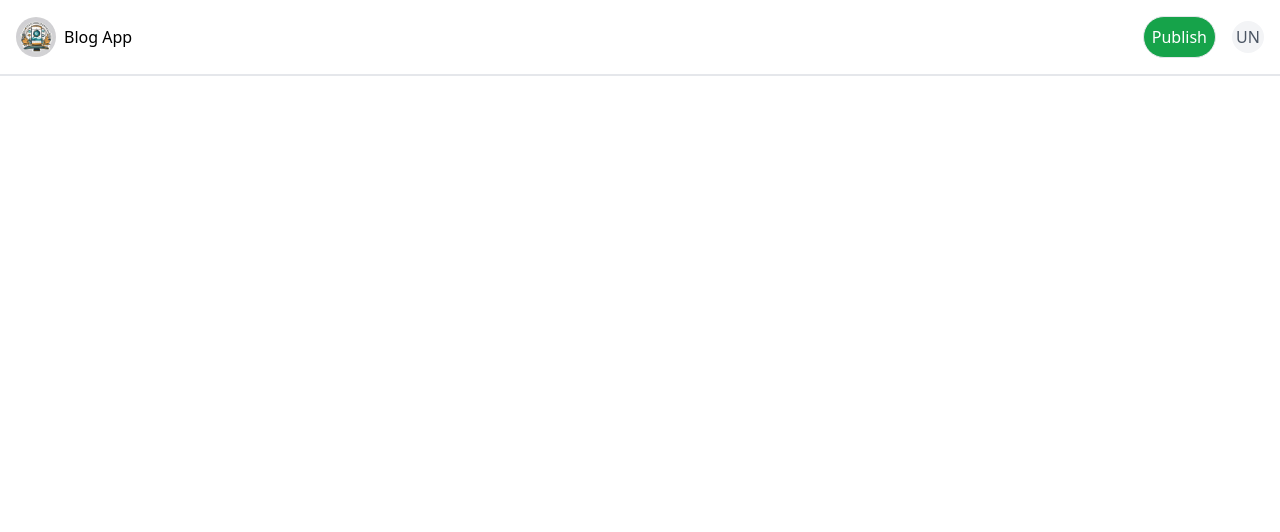
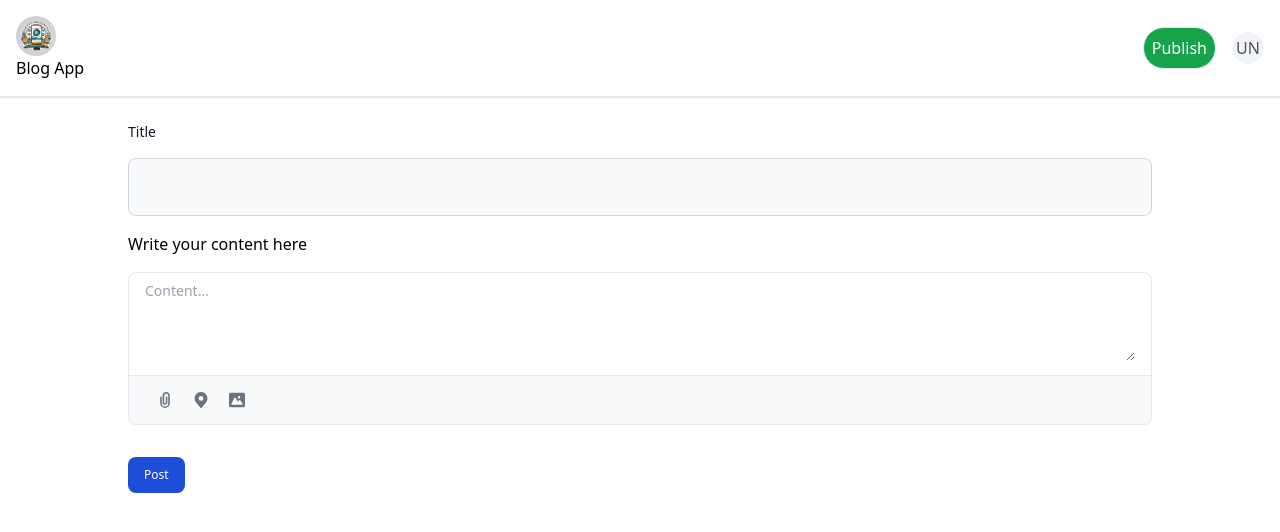
Before and after one commit to Yh010/BlogApp, a React (Vite) app in the folder frontend/: page /publish in a window 1280 px wide. Before the commit this address had no page. Shown: the top 532 px of the page. Built offline with nearby package versions, Linux system fonts and the light colour scheme.

Commit message:
publish new blog

```diff
--- a/frontend/src/App.tsx
+++ b/frontend/src/App.tsx
@@ -1,21 +1,23 @@
-import { BrowserRouter, Route, Routes } from "react-router-dom";
+import { Route, Routes } from "react-router-dom";
 
 import { Blog } from "./pages/Blog";
 import { Signin } from "./pages/SignIn";
 import { Signup } from "./pages/SignUp";
 import { AllBlogs } from "./pages/AllBlogs";
+import { PublishBlog } from "./pages/PublishBlog";
+import { Navbar } from "./components/Navbar";
 
 function App() {
   return (
     <>
-      <BrowserRouter>
+      <Navbar />
       <Routes>
         <Route path="/signup" element={<Signup />} />
         <Route path="/signin" element={<Signin />} />
         <Route path="/blog/:id" element={<Blog />} />
         <Route path="/blogs" element={<AllBlogs />} />
+        <Route path="/publish" element={<PublishBlog />} />
       </Routes>
-      </BrowserRouter>
     </>
   );
 }
--- a/frontend/src/components/Navbar.tsx
+++ b/frontend/src/components/Navbar.tsx
@@ -1,3 +1,4 @@
+import { Link } from "react-router-dom";
 import logo from "../assets/logo.jpg";
 import { PublishButton } from "./PublishButton";
 import { UserProfileIcon } from "./UserProfile/UserProfileIcon";
@@ -5,15 +6,19 @@ export const Navbar = () => {
   return (
     <div className="border-b-2 flex justify-between p-4">
       <div className="flex justify items-center space-x-2">
-        <div>
-          <img className="h-10 w-10 rounded-full" src={logo} />
-        </div>
-        <div>Blog App</div>
+        <Link to={"/blogs"}>
+          <div>
+            <img className="h-10 w-10 rounded-full" src={logo} />
+          </div>
+          <div>Blog App</div>
+        </Link>
       </div>
 
       <div className="flex justify items-center space-x-4">
         <div>
-          <PublishButton />
+          <Link to={"/publish"}>
+            <PublishButton />
+          </Link>
         </div>
         <div>
           <UserProfileIcon inputname="users Name" />
--- a/frontend/src/main.tsx
+++ b/frontend/src/main.tsx
@@ -2,11 +2,12 @@ import React from "react";
 import ReactDOM from "react-dom/client";
 import App from "./App.tsx";
 import "./index.css";
-import { Navbar } from "./components/Navbar.tsx";
+import { BrowserRouter } from "react-router-dom";
 
 ReactDOM.createRoot(document.getElementById("root")!).render(
   <React.StrictMode>
-    <Navbar />
-    <App />
+    <BrowserRouter>
+      <App />
+    </BrowserRouter>
   </React.StrictMode>
 );
--- /dev/null
+++ b/frontend/src/pages/PublishBlog.tsx
@@ -0,0 +1,139 @@
+import axios from "axios";
+import { ChangeEvent, useState } from "react";
+import { BACKEND_URL } from "../config";
+import { useNavigate } from "react-router-dom";
+
+export const PublishBlog = () => {
+  const [title, setTitle] = useState("");
+  const [desc, setdesc] = useState("");
+  const navigate = useNavigate();
+  return (
+    <div className=" flex justify-center">
+      <div className="m-6 max-w-screen-lg w-full space-y-4">
+        <label
+          htmlFor="Title"
+          className="block mb-2 text-sm font-medium text-gray-900 "
+        >
+          Title
+        </label>
+        <input
+          type="text"
+          id="Title"
+          className="block w-full p-4 text-gray-900 border border-gray-300 rounded-lg bg-gray-50 text-base focus:ring-blue-500 focus:border-blue-500 "
+          onChange={(e) => {
+            setTitle(e.target.value);
+          }}
+        />
+        <div>Write your content here </div>
+        <TextEditor
+          onChange={(e) => {
+            setdesc(e.target.value);
+          }}
+        />
+        <button
+          type="submit"
+          className="inline-flex items-center py-2.5 px-4 text-xs font-medium text-center text-white bg-blue-700 rounded-lg focus:ring-4 focus:ring-blue-200 dark:focus:ring-blue-900 hover:bg-blue-800"
+          onClick={async () => {
+            const response = await axios.post(
+              `${BACKEND_URL}/api/v1/blog`,
+              {
+                title,
+                content: desc,
+              },
+              {
+                headers: {
+                  Authorization: localStorage.getItem("token"),
+                },
+              }
+            );
+            navigate(`/blog/${response.data.id}`);
+          }}
+        >
+          Post
+        </button>
+      </div>
+    </div>
+  );
+};
+
+function TextEditor({
+  onChange,
+}: {
+  onChange: (e: ChangeEvent<HTMLTextAreaElement>) => void;
+}) {
+  return (
+    <div>
+      <form>
+        <div className="w-full mb-4 border border-gray-200 rounded-lg bg-gray-50 dark:bg-gray-700 dark:border-gray-600">
+          <div className="px-4 py-2 bg-white rounded-t-lg dark:bg-gray-800">
+            <label htmlFor="comment" className="sr-only">
+              Your comment
+            </label>
+            <textarea
+              id="comment"
+              rows={4}
+              className="w-full px-0 text-sm text-gray-900 bg-white border-0 dark:bg-gray-800 focus:ring-0 dark:text-white dark:placeholder-gray-400"
+              placeholder="Content..."
+              required
+              onChange={onChange}
+            ></textarea>
+          </div>
+          <div className="flex items-center justify-between px-3 py-2 border-t dark:border-gray-600">
+            <div className="flex ps-0 space-x-1 rtl:space-x-reverse sm:ps-2">
+              <button
+                type="button"
+                className="inline-flex justify-center items-center p-2 text-gray-500 rounded cursor-pointer hover:text-gray-900 hover:bg-gray-100 dark:text-gray-400 dark:hover:text-white dark:hover:bg-gray-600"
+              >
+                <svg
+                  className="w-4 h-4"
+                  aria-hidden="true"
+                  xmlns="http://www.w3.org/2000/svg"
+                  fill="none"
+                  viewBox="0 0 12 20"
+                >
+                  <path
+                    stroke="currentColor"
+                    stroke-linejoin="round"
+                    stroke-width="2"
+                    d="M1 6v8a5 5 0 1 0 10 0V4.5a3.5 3.5 0 1 0-7 0V13a2 2 0 0 0 4 0V6"
+                  />
+                </svg>
+                <span className="sr-only">Attach file</span>
+              </button>
+              <button
+                type="button"
+                className="inline-flex justify-center items-center p-2 text-gray-500 rounded cursor-pointer hover:text-gray-900 hover:bg-gray-100 dark:text-gray-400 dark:hover:text-white dark:hover:bg-gray-600"
+              >
+                <svg
+                  className="w-4 h-4"
+                  aria-hidden="true"
+                  xmlns="http://www.w3.org/2000/svg"
+                  fill="currentColor"
+                  viewBox="0 0 16 20"
+                >
+                  <path d="M8 0a7.992 7.992 0 0 0-6.583 12.535 1 1 0 0 0 .12.183l.12.146c.112.145.227.285.326.4l5.245 6.374a1 1 0 0 0 1.545-.003l5.092-6.205c.206-.222.4-.455.578-.7l.127-.155a.934.934 0 0 0 .122-.192A8.001 8.001 0 0 0 8 0Zm0 11a3 3 0 1 1 0-6 3 3 0 0 1 0 6Z" />
+                </svg>
+                <span className="sr-only">Set location</span>
+              </button>
+              <button
+                type="button"
+                className="inline-flex justify-center items-center p-2 text-gray-500 rounded cursor-pointer hover:text-gray-900 hover:bg-gray-100 dark:text-gray-400 dark:hover:text-white dark:hover:bg-gray-600"
+              >
+                <svg
+                  className="w-4 h-4"
+                  aria-hidden="true"
+                  xmlns="http://www.w3.org/2000/svg"
+                  fill="currentColor"
+                  viewBox="0 0 20 18"
+                >
+                  <path d="M18 0H2a2 2 0 0 0-2 2v14a2 2 0 0 0 2 2h16a2 2 0 0 0 2-2V2a2 2 0 0 0-2-2Zm-5.5 4a1.5 1.5 0 1 1 0 3 1.5 1.5 0 0 1 0-3Zm4.376 10.481A1 1 0 0 1 16 15H4a1 1 0 0 1-.895-1.447l3.5-7A1 1 0 0 1 7.468 6a.965.965 0 0 1 .9.5l2.775 4.757 1.546-1.887a1 1 0 0 1 1.618.1l2.541 4a1 1 0 0 1 .028 1.011Z" />
+                </svg>
+                <span className="sr-only">Upload image</span>
+              </button>
+            </div>
+          </div>
+        </div>
+      </form>
+    </div>
+  );
+}
```
Lines whose indentation alone changed are shown as unchanged.
